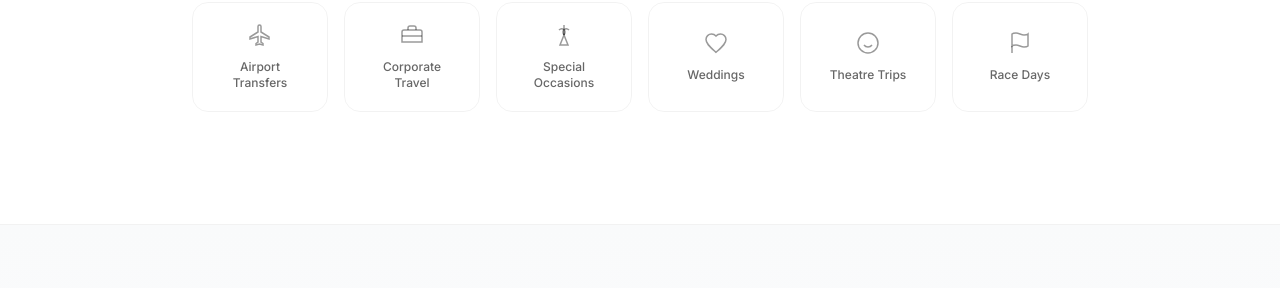
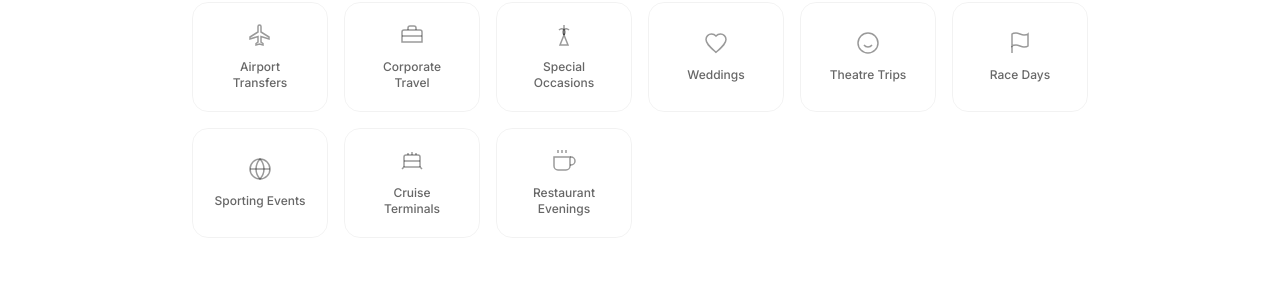
Before and after one commit to jakeylee93/tl-executive-cars, a Next.js app: page / in a window 1280 px wide. Shown: the part 940-1228 px from the top of the page. Built offline with nearby package versions, Linux system fonts and the light colour scheme.

Commit message:
🚗 All 9 journey items now clickable with full modals
- Added Sporting Events, Cruise Terminals, Restaurant Evenings service data
- All marquee items open their own modal with details
- 4 bullet points per service

```diff
--- a/app/page.tsx
+++ b/app/page.tsx
@@ -35,9 +35,9 @@
   { label: 'Special Occasions', serviceIdx: 2, icon: <svg viewBox="0 0 24 24" fill="none" stroke="currentColor" strokeWidth="1.5" className="w-4 h-4"><path d="M8 22h8l-4-10L8 22z"/><path d="M12 12V2"/><path d="M7 7c3-3 8 0 5 5"/><path d="M17 7c-3-3-8 0-5 5"/></svg> },
   { label: 'Weddings', serviceIdx: 3, icon: <svg viewBox="0 0 24 24" fill="none" stroke="currentColor" strokeWidth="1.5" className="w-4 h-4"><path d="M12 21.35l-1.45-1.32C5.4 15.36 2 12.28 2 8.5 2 5.42 4.42 3 7.5 3c1.74 0 3.41.81 4.5 2.09C13.09 3.81 14.76 3 16.5 3 19.58 3 22 5.42 22 8.5c0 3.78-3.4 6.86-8.55 11.54L12 21.35z"/></svg> },
   { label: 'Race Days', serviceIdx: 5, icon: <svg viewBox="0 0 24 24" fill="none" stroke="currentColor" strokeWidth="1.5" className="w-4 h-4"><path d="M4 15s1-1 4-1 5 2 8 2 4-1 4-1V3s-1 1-4 1-5-2-8-2-4 1-4 1z"/><line x1="4" y1="22" x2="4" y2="15"/></svg> },
-  { label: 'Sporting Events', serviceIdx: null, icon: <svg viewBox="0 0 24 24" fill="none" stroke="currentColor" strokeWidth="1.5" className="w-4 h-4"><circle cx="12" cy="12" r="10"/><path d="M12 2a15.3 15.3 0 0 1 4 10 15.3 15.3 0 0 1-4 10 15.3 15.3 0 0 1-4-10 15.3 15.3 0 0 1 4-10z"/><line x1="2" y1="12" x2="22" y2="12"/></svg> },
-  { label: 'Cruise Terminals', serviceIdx: null, icon: <svg viewBox="0 0 24 24" fill="none" stroke="currentColor" strokeWidth="1.5" className="w-4 h-4"><path d="M2 20l2-2h16l2 2"/><path d="M4 18V8a2 2 0 0 1 2-2h12a2 2 0 0 1 2 2v10"/><path d="M12 6V3"/><path d="M8 6V4"/><path d="M16 6V4"/><line x1="4" y1="12" x2="20" y2="12"/></svg> },
-  { label: 'Restaurant Evenings', serviceIdx: null, icon: <svg viewBox="0 0 24 24" fill="none" stroke="currentColor" strokeWidth="1.5" className="w-4 h-4"><path d="M18 8h1a4 4 0 0 1 0 8h-1"/><path d="M2 8h16v9a4 4 0 0 1-4 4H6a4 4 0 0 1-4-4V8z"/><line x1="6" y1="1" x2="6" y2="4"/><line x1="10" y1="1" x2="10" y2="4"/><line x1="14" y1="1" x2="14" y2="4"/></svg> },
+  { label: 'Sporting Events', serviceIdx: 6, icon: <svg viewBox="0 0 24 24" fill="none" stroke="currentColor" strokeWidth="1.5" className="w-4 h-4"><circle cx="12" cy="12" r="10"/><path d="M12 2a15.3 15.3 0 0 1 4 10 15.3 15.3 0 0 1-4 10 15.3 15.3 0 0 1-4-10 15.3 15.3 0 0 1 4-10z"/><line x1="2" y1="12" x2="22" y2="12"/></svg> },
+  { label: 'Cruise Terminals', serviceIdx: 7, icon: <svg viewBox="0 0 24 24" fill="none" stroke="currentColor" strokeWidth="1.5" className="w-4 h-4"><path d="M2 20l2-2h16l2 2"/><path d="M4 18V8a2 2 0 0 1 2-2h12a2 2 0 0 1 2 2v10"/><path d="M12 6V3"/><path d="M8 6V4"/><path d="M16 6V4"/><line x1="4" y1="12" x2="20" y2="12"/></svg> },
+  { label: 'Restaurant Evenings', serviceIdx: 8, icon: <svg viewBox="0 0 24 24" fill="none" stroke="currentColor" strokeWidth="1.5" className="w-4 h-4"><path d="M18 8h1a4 4 0 0 1 0 8h-1"/><path d="M2 8h16v9a4 4 0 0 1-4 4H6a4 4 0 0 1-4-4V8z"/><line x1="6" y1="1" x2="6" y2="4"/><line x1="10" y1="1" x2="10" y2="4"/><line x1="14" y1="1" x2="14" y2="4"/></svg> },
 ]
 
 const AREAS = ['Theydon Bois', 'Loughton', 'Epping', 'Abridge', 'Ongar', 'Buckhurst Hill', 'Chigwell', 'Woodford Green']
@@ -49,6 +49,9 @@
   { title: 'Weddings', icon: <svg viewBox="0 0 24 24" fill="none" stroke="currentColor" strokeWidth="1.5" className="w-6 h-6"><path d="M12 21.35l-1.45-1.32C5.4 15.36 2 12.28 2 8.5 2 5.42 4.42 3 7.5 3c1.74 0 3.41.81 4.5 2.09C13.09 3.81 14.76 3 16.5 3 19.58 3 22 5.42 22 8.5c0 3.78-3.4 6.86-8.55 11.54L12 21.35z"/></svg>, desc: 'Your special day deserves a special journey. We provide elegant, reliable transport for the entire wedding party.', details: ['Bridal car with ribbons and decoration', 'Guest shuttle service available', 'Venue-to-venue transfers', 'Flexible timing for photos and delays'] },
   { title: 'Theatre Trips', icon: <svg viewBox="0 0 24 24" fill="none" stroke="currentColor" strokeWidth="1.5" className="w-6 h-6"><circle cx="12" cy="12" r="10"/><path d="M8 14s1.5 2 4 2 4-2 4-2"/><line x1="9" y1="9" x2="9.01" y2="9"/><line x1="15" y1="9" x2="15.01" y2="9"/></svg>, desc: 'Door-to-door service for West End shows and London entertainment. No parking stress, no last-minute rush.', details: ['Drop-off at the venue door', 'Waiting service or scheduled pick-up', 'Dinner and show packages', 'Group bookings for parties'] },
   { title: 'Race Days', icon: <svg viewBox="0 0 24 24" fill="none" stroke="currentColor" strokeWidth="1.5" className="w-6 h-6"><path d="M4 15s1-1 4-1 5 2 8 2 4-1 4-1V3s-1 1-4 1-5-2-8-2-4 1-4 1z"/><line x1="4" y1="22" x2="4" y2="15"/></svg>, desc: 'Arrive at Ascot, Cheltenham or Newmarket in style. We handle the driving so you can enjoy the day.', details: ['All major UK racecourses covered', 'Full-day hire with flexible pick-up', 'Group transport for up to 8 guests', 'Post-event patience — we wait for you'] },
+  { title: 'Sporting Events', icon: <svg viewBox="0 0 24 24" fill="none" stroke="currentColor" strokeWidth="1.5" className="w-6 h-6"><circle cx="12" cy="12" r="10"/><path d="M12 2a15.3 15.3 0 0 1 4 10 15.3 15.3 0 0 1-4 10 15.3 15.3 0 0 1-4-10 15.3 15.3 0 0 1 4-10z"/><line x1="2" y1="12" x2="22" y2="12"/></svg>, desc: 'From Wembley to Twickenham, the O2 to Lords — we get you there and back without the hassle of parking or public transport.', details: ['Coverage for all major London & UK venues', 'Pre-match drop-off, post-match pick-up', 'Group bookings for up to 8 supporters', 'No surge pricing after the final whistle'] },
+  { title: 'Cruise Terminals', icon: <svg viewBox="0 0 24 24" fill="none" stroke="currentColor" strokeWidth="1.5" className="w-6 h-6"><path d="M2 20l2-2h16l2 2"/><path d="M4 18V8a2 2 0 0 1 2-2h12a2 2 0 0 1 2 2v10"/><path d="M12 6V3"/><path d="M8 6V4"/><path d="M16 6V4"/><line x1="4" y1="12" x2="20" y2="12"/></svg>, desc: 'Start your cruise holiday stress-free. We provide comfortable transfers to Southampton, Tilbury, Dover and Harwich.', details: ['All major UK cruise ports covered', 'Luggage space for extended trips', 'Early morning departures — no problem', 'Return transfers when your ship docks'] },
+  { title: 'Restaurant Evenings', icon: <svg viewBox="0 0 24 24" fill="none" stroke="currentColor" strokeWidth="1.5" className="w-6 h-6"><path d="M18 8h1a4 4 0 0 1 0 8h-1"/><path d="M2 8h16v9a4 4 0 0 1-4 4H6a4 4 0 0 1-4-4V8z"/><line x1="6" y1="1" x2="6" y2="4"/><line x1="10" y1="1" x2="10" y2="4"/><line x1="14" y1="1" x2="14" y2="4"/></svg>, desc: 'Enjoy your evening without worrying about driving. Door-to-door service so everyone can relax and enjoy themselves.', details: ['No designated driver needed', 'Wait or scheduled return pick-up', 'Perfect for dinner parties and celebrations', 'London restaurant transfers a speciality'] },
 ]
 
 export default function Home() {
@@ -115,7 +118,7 @@
                     {JOURNEYS.map(j => (
                       <button
                         key={`${i}-${j.label}`}
-                        onClick={() => j.serviceIdx !== null ? setActiveService(j.serviceIdx) : document.getElementById('quote')?.scrollIntoView({ behavior: 'smooth' })}
+                        onClick={() => setActiveService(j.serviceIdx!)}
                         className="text-xs text-white/50 whitespace-nowrap flex items-center gap-2 px-3 py-1.5 rounded-full border border-white/10 hover:border-white/30 hover:text-white/80 hover:bg-white/5 transition cursor-pointer"
                       >
                         <span className="text-white/30">{j.icon}</span>
```
